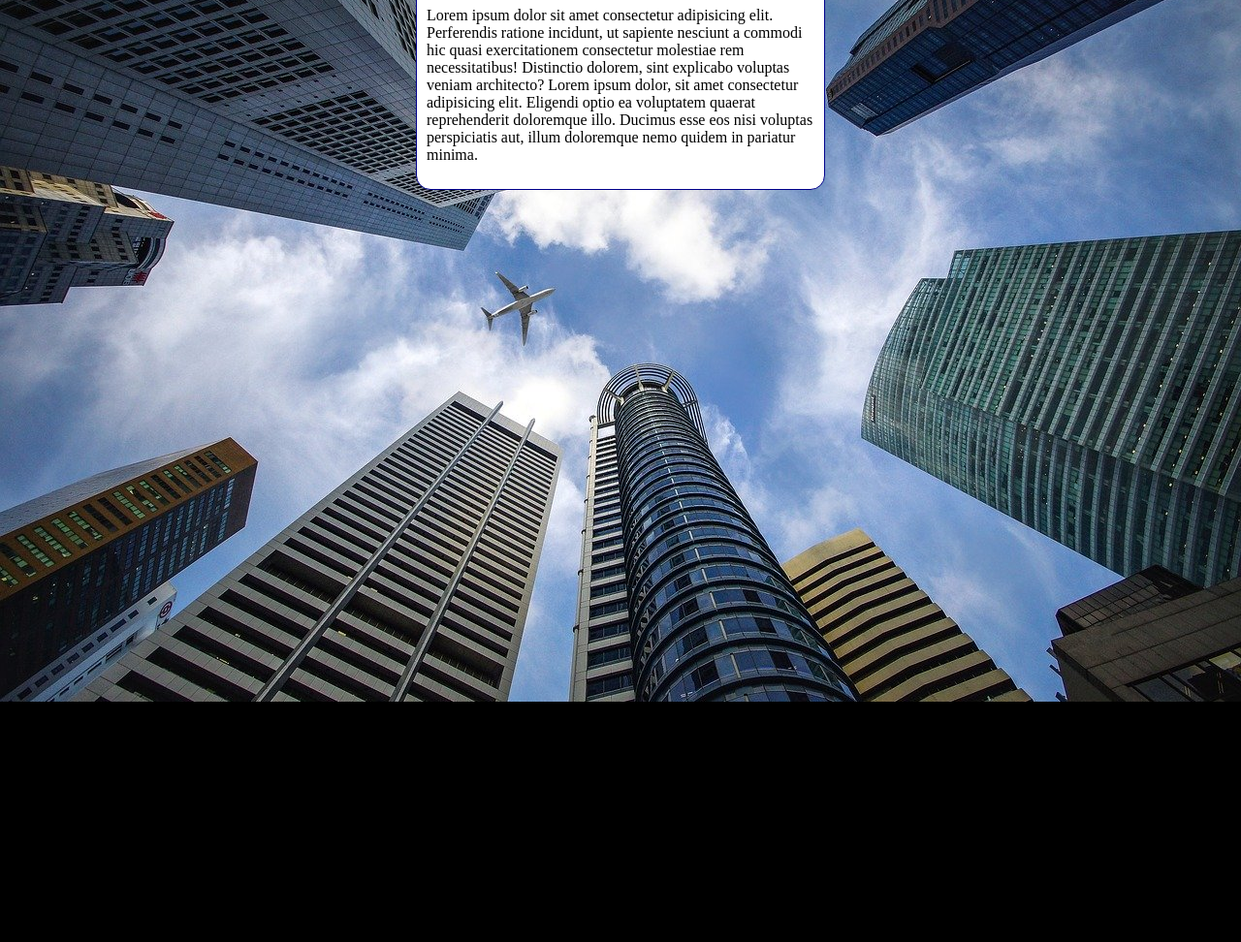
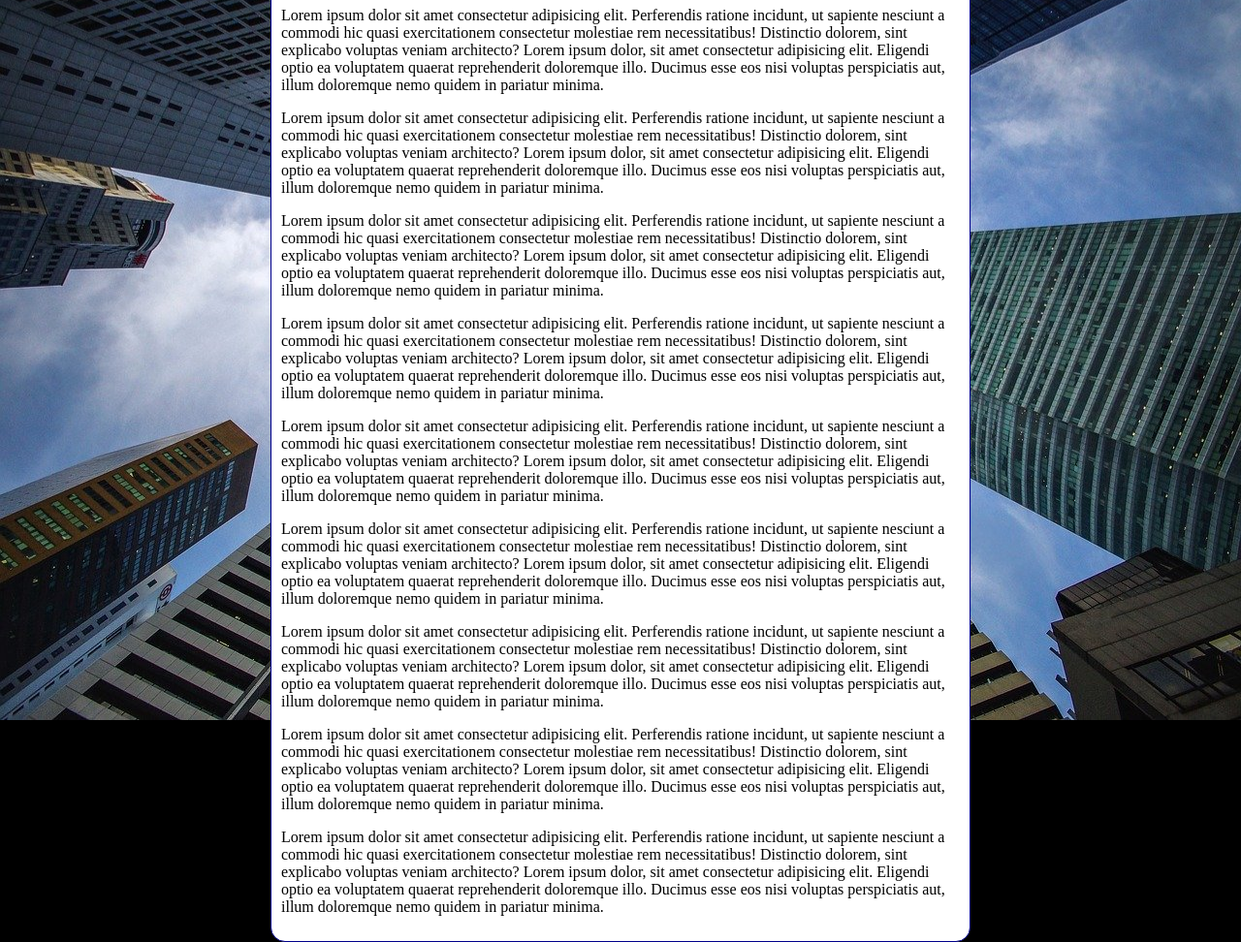
Before and after one commit to couteiromendes/html-css, a plain HTML site: page ex021/fundo004.html in a window 1280 px wide. Shown: the part 92-1064 px from the top of the page at 97% size. Before the commit the page ends 816 px from the top, so only its background shows below. Drawn offline with Linux system fonts and the light colour scheme.

Commit message:
Update fundo004.html

```diff
--- a/ex021/fundo004.html
+++ b/ex021/fundo004.html
@@ -8,16 +8,25 @@
     <style>
         body {
             height: 100vh;
+            /*
             background-color: black;
             background-image: url('imagens/wallpaper002.jpg');
             background-position: center top;
             background-repeat: no-repeat;
             background-size: cover;
+            background-attachment: scroll;
+
+             ShortHand - background
+                color > image > position > repeat > [size] > attachment
+            */
+
+            background: black url('imagens/wallpaper002.jpg') center center no-repeat scroll;
+            background-size: cover;
         }
 
         main {
             background-color: white;
-            width: 400px;
+            max-width: 700px;
             padding: 10px;
             margin: auto;
             border: 1px solid darkblue;
@@ -29,6 +38,14 @@
     <main>
         <h1>Teste de Imagem de Fundo</h1>
         <p>Lorem ipsum dolor sit amet consectetur adipisicing elit. Perferendis ratione incidunt, ut sapiente nesciunt a commodi hic quasi exercitationem consectetur molestiae rem necessitatibus! Distinctio dolorem, sint explicabo voluptas veniam architecto? Lorem ipsum dolor, sit amet consectetur adipisicing elit. Eligendi optio ea voluptatem quaerat reprehenderit doloremque illo. Ducimus esse eos nisi voluptas perspiciatis aut, illum doloremque nemo quidem in pariatur minima.</p>
+        <p>Lorem ipsum dolor sit amet consectetur adipisicing elit. Perferendis ratione incidunt, ut sapiente nesciunt a commodi hic quasi exercitationem consectetur molestiae rem necessitatibus! Distinctio dolorem, sint explicabo voluptas veniam architecto? Lorem ipsum dolor, sit amet consectetur adipisicing elit. Eligendi optio ea voluptatem quaerat reprehenderit doloremque illo. Ducimus esse eos nisi voluptas perspiciatis aut, illum doloremque nemo quidem in pariatur minima.</p>
+        <p>Lorem ipsum dolor sit amet consectetur adipisicing elit. Perferendis ratione incidunt, ut sapiente nesciunt a commodi hic quasi exercitationem consectetur molestiae rem necessitatibus! Distinctio dolorem, sint explicabo voluptas veniam architecto? Lorem ipsum dolor, sit amet consectetur adipisicing elit. Eligendi optio ea voluptatem quaerat reprehenderit doloremque illo. Ducimus esse eos nisi voluptas perspiciatis aut, illum doloremque nemo quidem in pariatur minima.</p>
+        <p>Lorem ipsum dolor sit amet consectetur adipisicing elit. Perferendis ratione incidunt, ut sapiente nesciunt a commodi hic quasi exercitationem consectetur molestiae rem necessitatibus! Distinctio dolorem, sint explicabo voluptas veniam architecto? Lorem ipsum dolor, sit amet consectetur adipisicing elit. Eligendi optio ea voluptatem quaerat reprehenderit doloremque illo. Ducimus esse eos nisi voluptas perspiciatis aut, illum doloremque nemo quidem in pariatur minima.</p>
+        <p>Lorem ipsum dolor sit amet consectetur adipisicing elit. Perferendis ratione incidunt, ut sapiente nesciunt a commodi hic quasi exercitationem consectetur molestiae rem necessitatibus! Distinctio dolorem, sint explicabo voluptas veniam architecto? Lorem ipsum dolor, sit amet consectetur adipisicing elit. Eligendi optio ea voluptatem quaerat reprehenderit doloremque illo. Ducimus esse eos nisi voluptas perspiciatis aut, illum doloremque nemo quidem in pariatur minima.</p>
+        <p>Lorem ipsum dolor sit amet consectetur adipisicing elit. Perferendis ratione incidunt, ut sapiente nesciunt a commodi hic quasi exercitationem consectetur molestiae rem necessitatibus! Distinctio dolorem, sint explicabo voluptas veniam architecto? Lorem ipsum dolor, sit amet consectetur adipisicing elit. Eligendi optio ea voluptatem quaerat reprehenderit doloremque illo. Ducimus esse eos nisi voluptas perspiciatis aut, illum doloremque nemo quidem in pariatur minima.</p>
+        <p>Lorem ipsum dolor sit amet consectetur adipisicing elit. Perferendis ratione incidunt, ut sapiente nesciunt a commodi hic quasi exercitationem consectetur molestiae rem necessitatibus! Distinctio dolorem, sint explicabo voluptas veniam architecto? Lorem ipsum dolor, sit amet consectetur adipisicing elit. Eligendi optio ea voluptatem quaerat reprehenderit doloremque illo. Ducimus esse eos nisi voluptas perspiciatis aut, illum doloremque nemo quidem in pariatur minima.</p>
+        <p>Lorem ipsum dolor sit amet consectetur adipisicing elit. Perferendis ratione incidunt, ut sapiente nesciunt a commodi hic quasi exercitationem consectetur molestiae rem necessitatibus! Distinctio dolorem, sint explicabo voluptas veniam architecto? Lorem ipsum dolor, sit amet consectetur adipisicing elit. Eligendi optio ea voluptatem quaerat reprehenderit doloremque illo. Ducimus esse eos nisi voluptas perspiciatis aut, illum doloremque nemo quidem in pariatur minima.</p>
+        <p>Lorem ipsum dolor sit amet consectetur adipisicing elit. Perferendis ratione incidunt, ut sapiente nesciunt a commodi hic quasi exercitationem consectetur molestiae rem necessitatibus! Distinctio dolorem, sint explicabo voluptas veniam architecto? Lorem ipsum dolor, sit amet consectetur adipisicing elit. Eligendi optio ea voluptatem quaerat reprehenderit doloremque illo. Ducimus esse eos nisi voluptas perspiciatis aut, illum doloremque nemo quidem in pariatur minima.</p>
     </main>
 </body>
 </html>
```
